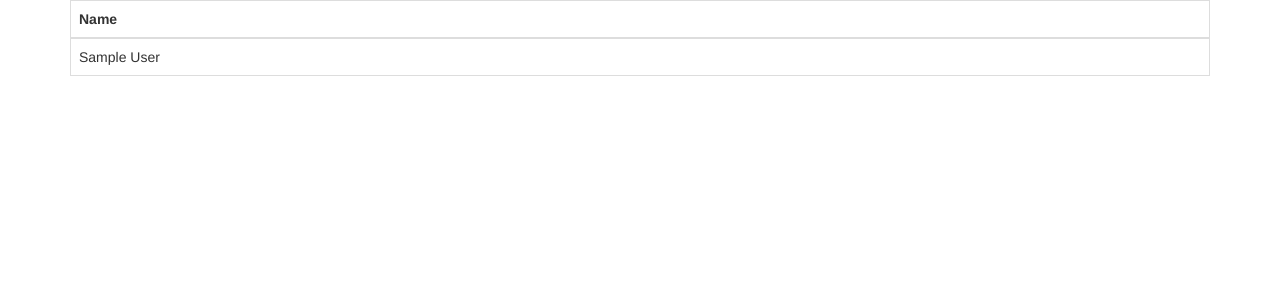
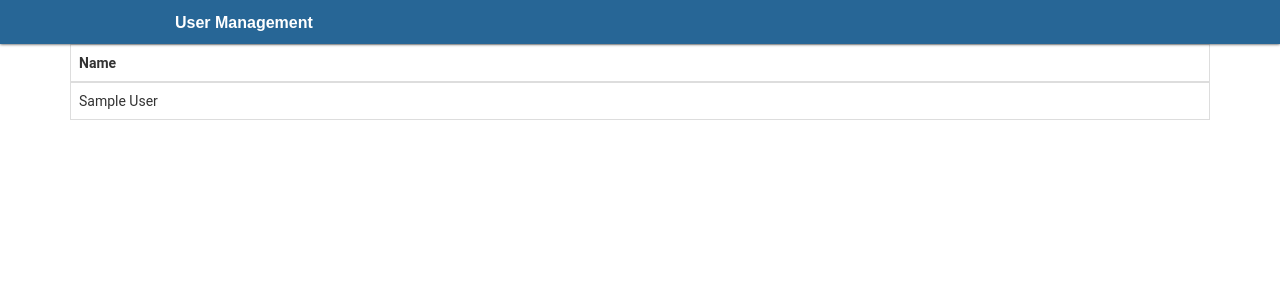
Before and after one commit to lwyszomi/cuma, a Django app: page / in a window 1280 px wide. Shown: the top 300 px of the page. Run offline with Django 3.2, Linux system fonts and the light colour scheme; tables that the repository leaves empty hold one stand-in row (values such as "Sample post"); a database or web service that is not in the repository returns one stand-in record (values such as "Sample title"); data that the repository does not hold is empty; some libraries are stand-ins or nearby versions.

Commit message:
CUMA-72: Added Base Template

```diff
--- /dev/null
+++ b/users/static/users/css/base.css
@@ -0,0 +1,26 @@
+.header-bar {
+    background-color: #276696;
+    height: 44px;
+    position: fixed;
+    z-index: 15;
+    top: 0;
+    left: 0;
+    right: 0;
+    box-shadow: 0 0 3px #222;
+}
+
+.header-text {
+    position: absolute;
+    top: 12px;
+    left: 175px;
+    font-weight: bold;
+    color: #fff;
+    font-size: 16px;
+    font-family: LiberationSans, arial, sans-serif;
+    line-height: 140%;
+}
+
+.container {
+    padding-top: 44px;
+    font-family: Roboto,arial,sans-serif;
+}
--- /dev/null
+++ b/users/templates/users/base_template.html
@@ -0,0 +1,27 @@
+{% load static %}
+<!DOCTYPE html>
+<html lang="en">
+    <head>
+        {% block js %}
+            <script src='{% static "jquery/dist/jquery.min.js" %}'></script>
+            <script src='{% static "bootstrap/dist/js/bootstrap.min.js" %}'></script>
+        {% endblock js %}
+
+        {% block style %}
+            <link rel='stylesheet' type='text/css' href='{% static "users/css/base.css"%}'/>
+            <link rel='stylesheet' type='text/css' href='{% static "bootstrap/dist/css/bootstrap.css" %}'/>
+        {% endblock style %}
+
+        <meta charset="UTF-8">
+        <title>Title</title>
+    </head>
+    <body>
+        <div class="header-bar" id="header">
+            <span class="header-text" id="headerText">User Management</span>
+        </div>
+        <div class="container">
+            {% block container %}
+            {% endblock container %}
+        </div>
+    </body>
+</html>
--- a/users/templates/users/index.html
+++ b/users/templates/users/index.html
@@ -1,15 +1,5 @@
-{% load static %}
-<!DOCTYPE html>
-<html lang="en">
-<head>
-    <script src='{% static "jquery/dist/jquery.min.js" %}'></script>
-    <script src='{% static "bootstrap/dist/js/bootstrap.min.js" %}'></script>
-    <link rel='stylesheet' type='text/css' href='{% static "bootstrap/dist/css/bootstrap.css" %}'/>
-    <meta charset="UTF-8">
-    <title>Title</title>
-</head>
-<body>
-<div class="container">
+{% extends "users/base_template.html" %}
+{% block container %}
     <table class="table table-bordered">
         <thead>
         <tr>
@@ -24,6 +14,4 @@
         {% endfor %}
         </tbody>
     </table>
-</div>
-</body>
-</html>
+{% endblock container %}
```
